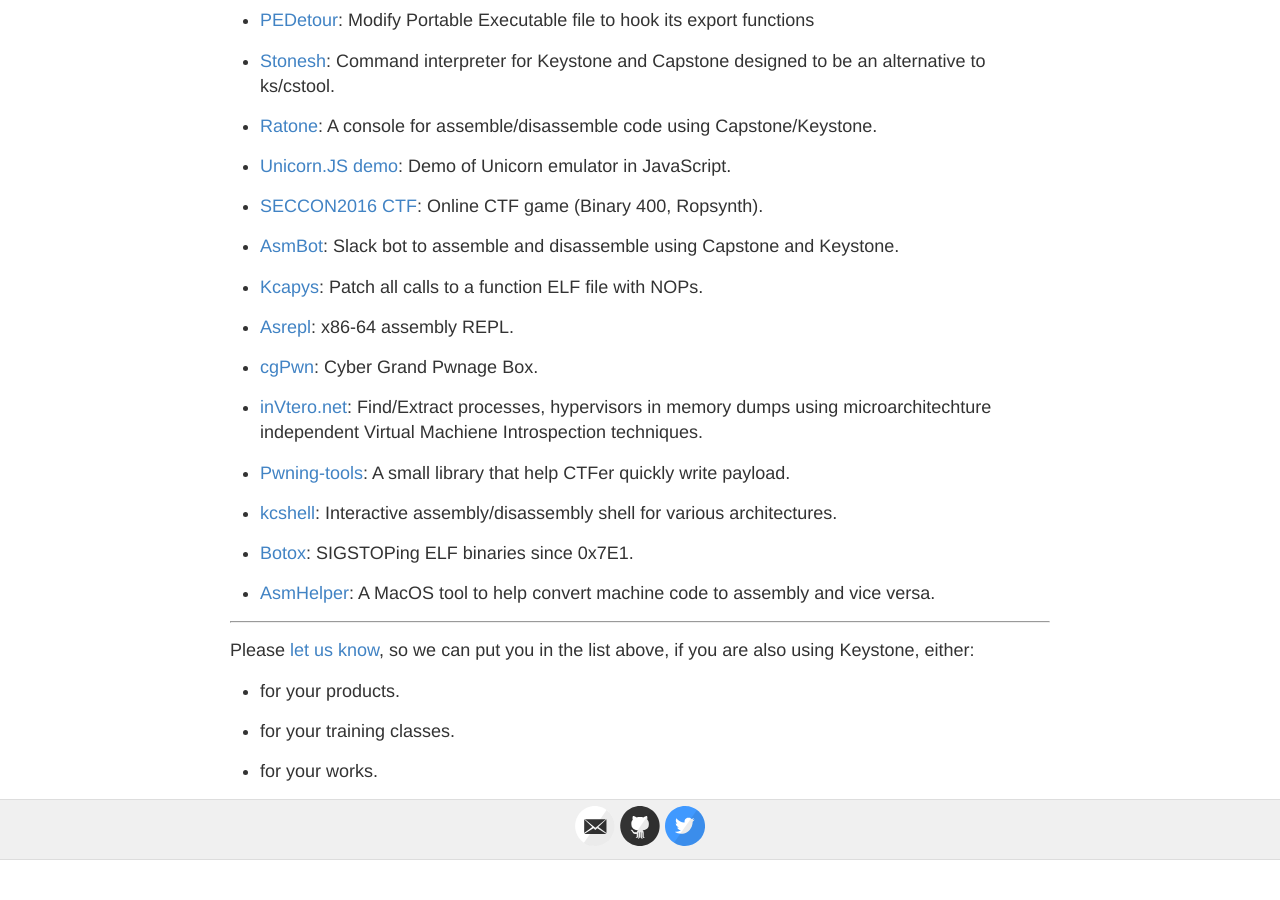
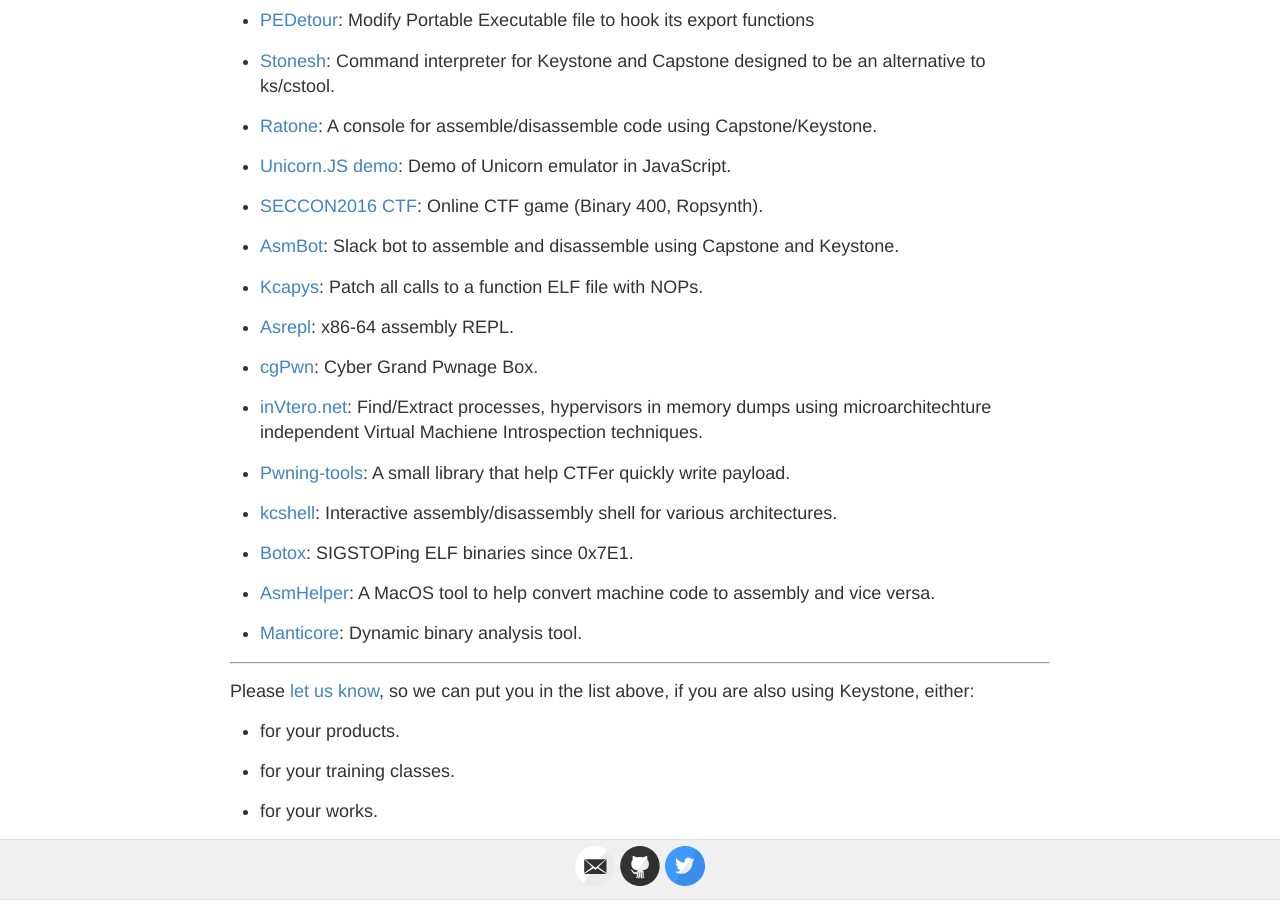
Before and after one commit to keystone-engine/keystone-engine.github.io, a Jekyll site: the page built from showcase.md, in a window 1280 px wide and 900 px high, scrolled down 1616 px. Built offline with Jekyll 4.4.1, drawn with Linux system fonts in a browser that asks for light colours; before the commit the page ends 2476 px from its top, so only the background shows below that; some of the changed lines change nothing that is shown.

Commit message:
showcase

```diff
--- a/showcase.md
+++ b/showcase.md
@@ -6,7 +6,7 @@
 
 ## Showcase
 
-In our knowledge, Keystone has been used by **46** following products (listed in no particular order).
+In our knowledge, Keystone has been used by **47** following products (listed in no particular order).
 
 - [Keypatch](http://keystone-engine.org/keypatch): IDA Pro plugin for code assembling & binary patching.
 
@@ -100,6 +100,9 @@
 
 - [AsmHelper](https://github.com/javerous/AsmHelper): A MacOS tool to help convert machine code to assembly and vice versa.
 
+- [Manticore](https://github.com/trailofbits/manticore): Dynamic binary analysis tool.
+
+
 ---
 
 Please [let us know](/contact/), so we can put you in the list above, if you are also using Keystone, either:
```
